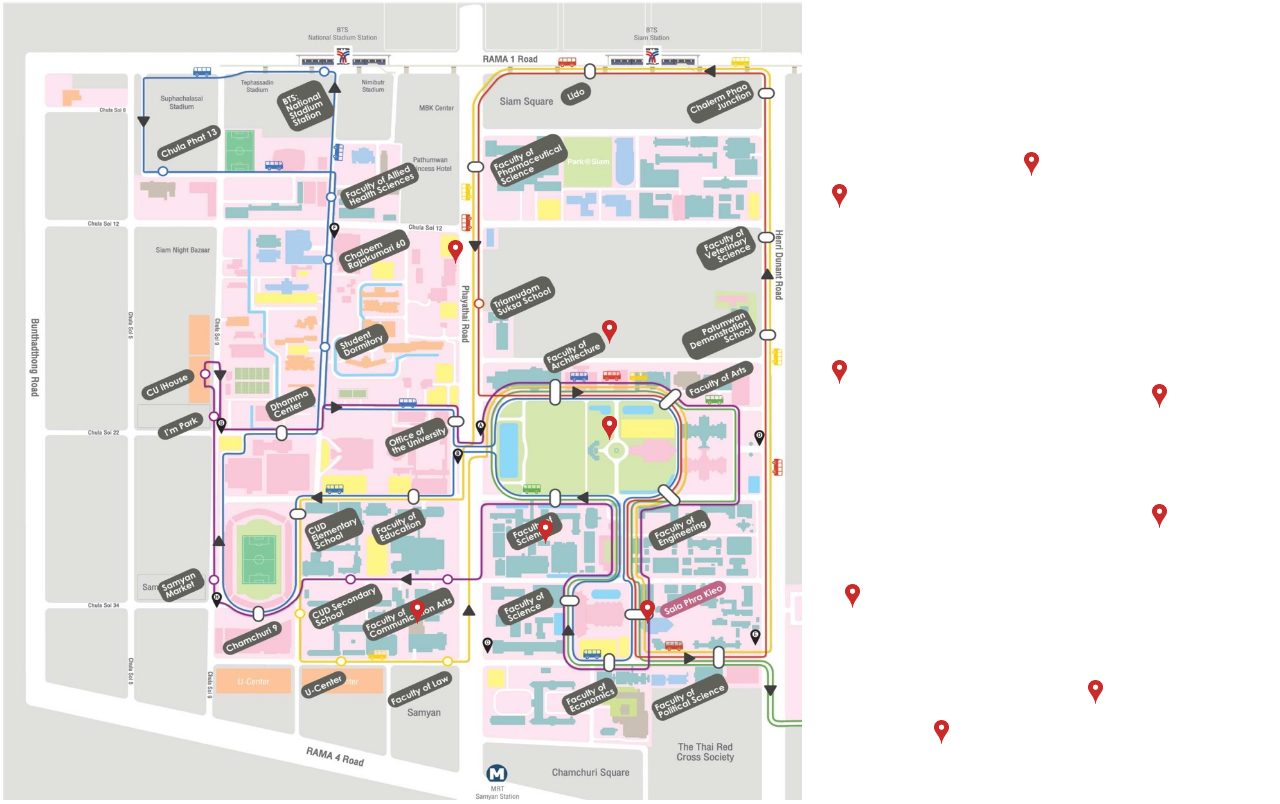
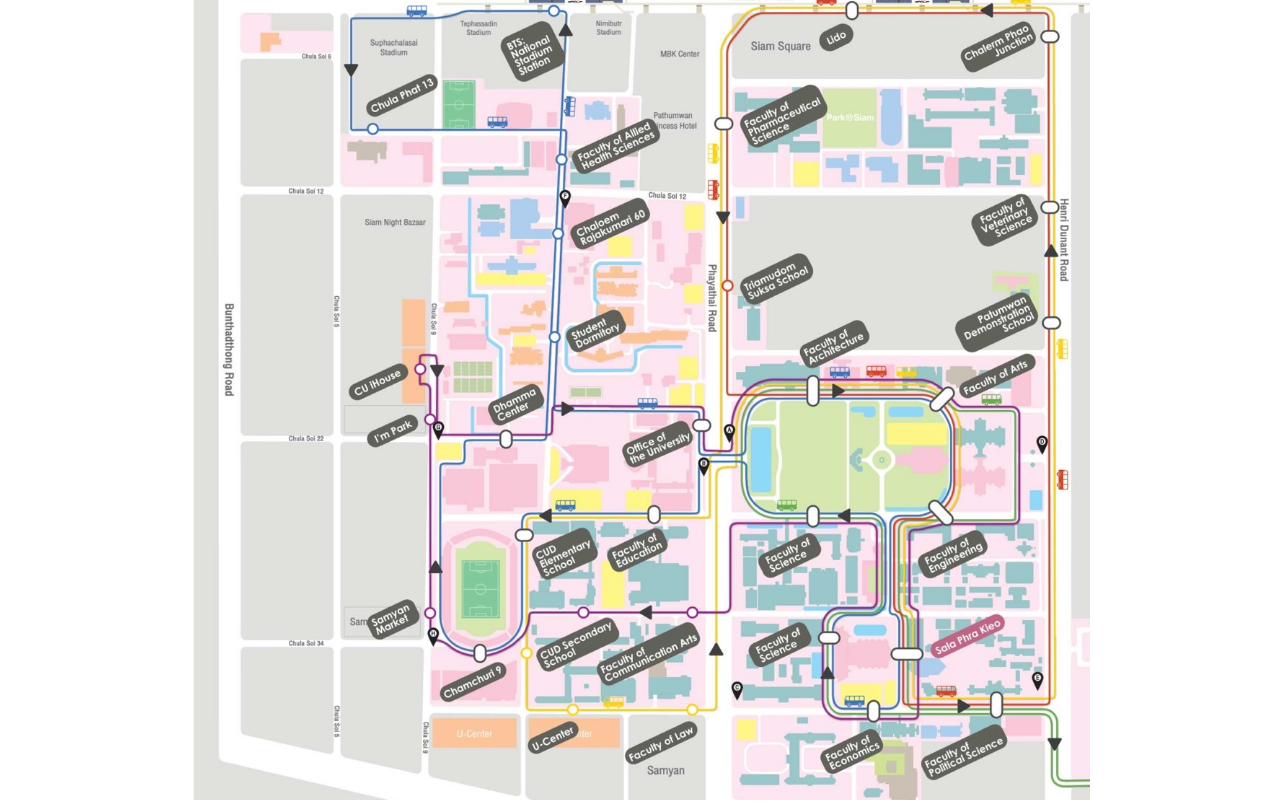
Before and after one commit to ThanawaratGithub/CU-Healthy-Map, a React (Create React App) app: page / in a window 1280 px wide. Built offline with nearby package versions, Linux system fonts and the light colour scheme.

Commit message:
already fixed the map

```diff
--- a/src/App.css
+++ b/src/App.css
@@ -1,3 +1,4 @@
+
 .card{
   width: 100%;
 }
@@ -10,18 +11,24 @@
     max-height: 50%;
     overflow: auto;
 }
-.container {
-  margin-left:auto;
-  margin-right:auto;
-  position: relative;
-  width: 100vw;
-  height: 100vh;
-}
+
 .marker{
   position: absolute;
   width: 0.5vw;
 
 }
-img{
-  min-width: 15px;
+.container {
+  width: 100vw;
+  height: 100vh;
+  overflow: auto;
+  display: flex;
+  justify-content: center;
+  align-items: center;
+  position: relative;
 }
+
+.map {
+  width: 900px;
+  height: 100%;
+  object-fit: cover; /* Maintain the image's aspect ratio and fit within the container */
+}
--- a/src/App.js
+++ b/src/App.js
@@ -46,67 +46,8 @@
       </Modal></>
         <div className='container'>
 
-        <img src={canteen} style={{width:'100%' , height:'100%' , maxWidth:'802px',maxHeight:'844px'}} className="map"/>
-          <div className='marker' style={{top: '30%' , left: '35%'}}   onClick={(e)=>handleclick({name:'blue'})}>
-          <img src={mark} style={{width:'5%',maxWidth:'700px',maxHeight:'700px'}} />
-          </div>
+        <img src={canteen}  className="map"/>
 
-          <div className='marker' style={{top: '40%' , left: '47%'}} onClick={(e)=>handleclick({name:'student_dorm'})}>
-          <img src={mark} style={{width:'5%',maxWidth:'700px',maxHeight:'700px'}} />
-          </div>
-
-          <div className='marker' style={{top: '52%' , left: '47%'}} >
-          <img src={mark} style={{width:'5%',maxWidth:'700px',maxHeight:'700px'}} />
-          </div>
-
-          <div className='marker' style={{top: '52%' , left: '47%'}} >
-          <img src={mark} style={{width:'5%',maxWidth:'700px',maxHeight:'700px'}} />
-          </div>
-
-          <div className='marker' style={{top: '65%' , left: '42%'}} >
-          <img src={mark} style={{width:'5%',maxWidth:'700px',maxHeight:'700px'}} />
-          </div>
-
-          <div className='marker' style={{top: '75%' , left: '50%'}} >
-          <img src={mark} style={{width:'5%',maxWidth:'700px',maxHeight:'700px'}} />
-          </div>
-
-
-          <div className='marker' style={{top: '75%' , left: '32%'}} >
-          <img src={mark} style={{width:'5%',maxWidth:'700px',maxHeight:'700px'}} />
-          </div>
-
-          <div className='marker' style={{top: '73%' , left: '66%'}} >
-          <img src={mark} style={{width:'5%',maxWidth:'700px',maxHeight:'700px'}} />
-          </div>
-
-          <div className='marker' style={{top: '90%' , left: '73%'}} >
-          <img src={mark} style={{width:'5%',maxWidth:'700px',maxHeight:'700px'}} />
-          </div>
-
-          <div className='marker' style={{top: '85%' , left: '85%'}} >
-          <img src={mark} style={{width:'5%',maxWidth:'700px',maxHeight:'700px'}} />
-          </div>
-
-          <div className='marker' style={{top: '63%' , left: '90%'}} >
-          <img src={mark} style={{width:'5%',maxWidth:'700px',maxHeight:'700px'}} />
-          </div>
-
-          <div className='marker' style={{top: '48%' , left: '90%'}} >
-          <img src={mark} style={{width:'5%',maxWidth:'700px',maxHeight:'700px'}} />
-          </div>
-
-          <div className='marker' style={{top: '45%' , left: '65%'}} >
-          <img src={mark} style={{width:'5%',maxWidth:'700px',maxHeight:'700px'}} />
-          </div>
-
-          <div className='marker' style={{top: '23%' , left: '65%'}} >
-          <img src={mark} style={{width:'5%',maxWidth:'700px',maxHeight:'700px'}} />
-          </div>
-
-          <div className='marker' style={{top: '19%' , left: '80%'}} >
-          <img src={mark} style={{width:'5%',maxWidth:'700px',maxHeight:'700px'}} />
-          </div>
         </div>
         </>
     );
```
